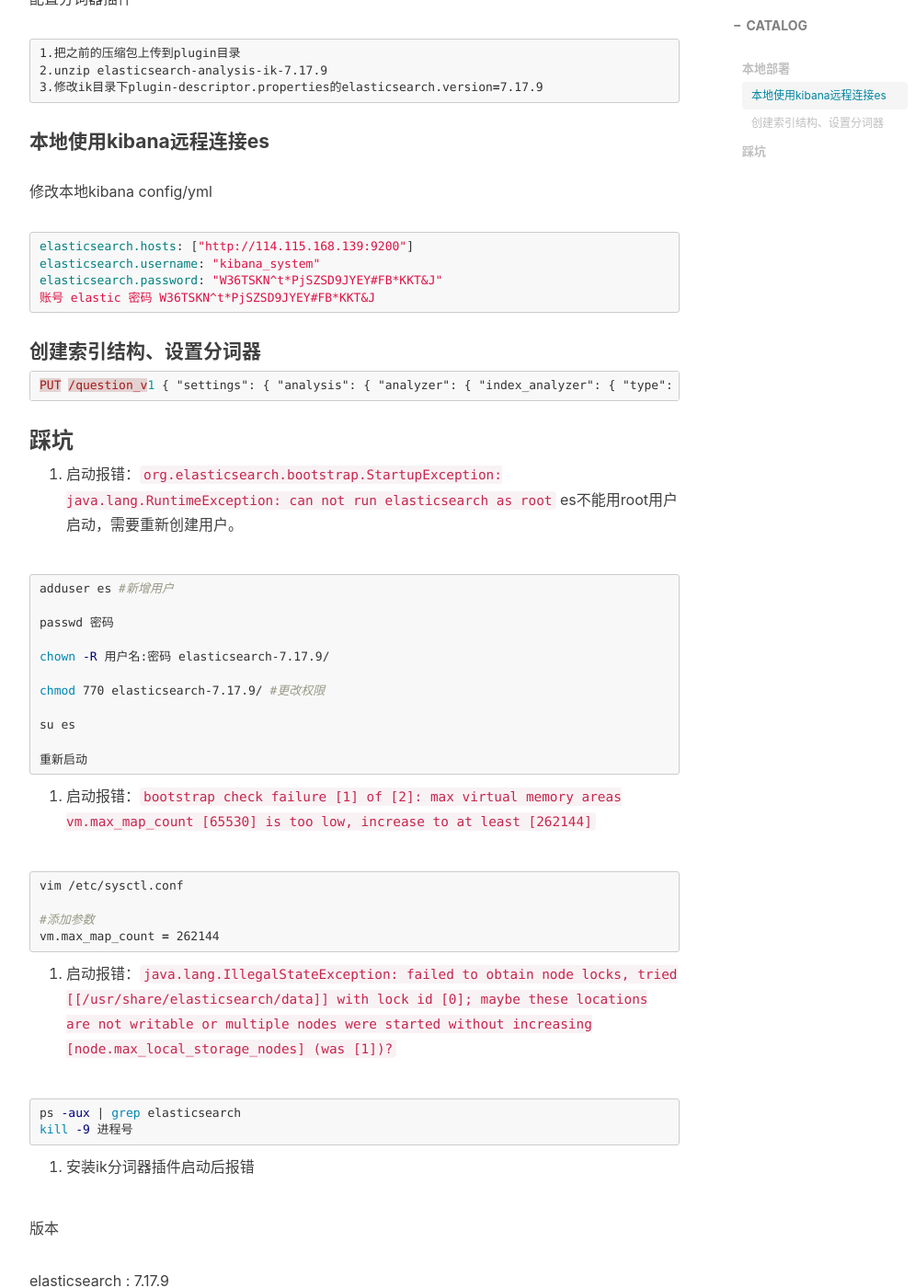
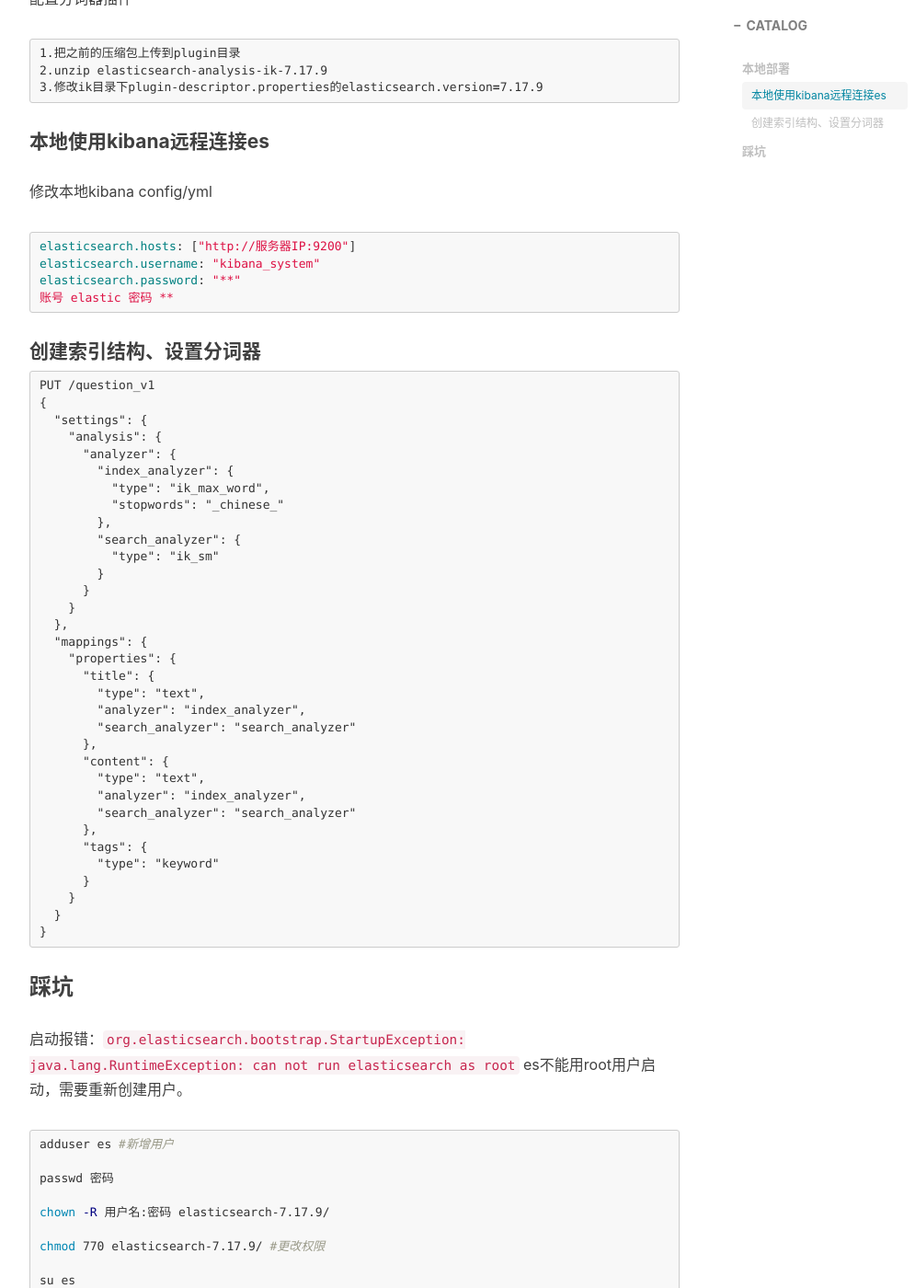
Before and after one commit to 0oHo0/0oHo0.github.io, a Jekyll site: the page built from _posts/2024-6-5-Elasticsearch部署记录.md, in a window 1280 px wide and 1400 px high, scrolled down 1417 px. Shown: the whole window at 92% size, without its empty margins (233-1228 px from the left). Built offline with Jekyll 4.4.1, drawn with Linux system fonts in a browser that asks for light colours; nearby versions of some CDN libraries; comment, search, counter and statistics services are not loaded.

Commit message:
update ES部署

````diff
--- a/_posts/2024-6-5-Elasticsearch部署记录.md
+++ b/_posts/2024-6-5-Elasticsearch部署记录.md
@@ -68,15 +68,15 @@
 修改本地kibana  config/yml
 
 ```yaml
-elasticsearch.hosts: ["http://114.115.168.139:9200"]
+elasticsearch.hosts: ["http://服务器IP:9200"]
 elasticsearch.username: "kibana_system"
-elasticsearch.password: "W36TSKN^t*PjSZSD9JYEY#FB*KKT&J"
-账号 elastic 密码 W36TSKN^t*PjSZSD9JYEY#FB*KKT&J
+elasticsearch.password: "**"
+账号 elastic 密码 **
 ```
 
 ####  创建索引结构、设置分词器
 
-``` json
+```
 PUT /question_v1
 {
   "settings": {
@@ -116,7 +116,7 @@
 
 ###  踩坑
 
-1. 启动报错：`org.elasticsearch.bootstrap.StartupException: java.lang.RuntimeException: can not run elasticsearch as root` es不能用root用户启动，需要重新创建用户。
+启动报错：`org.elasticsearch.bootstrap.StartupException: java.lang.RuntimeException: can not run elasticsearch as root` es不能用root用户启动，需要重新创建用户。
 
 ```bash
 adduser es #新增用户
````
Also changed, not shown: other parts of _posts/2024-6-5-Elasticsearch部署记录.md (+9 -3 lines).
